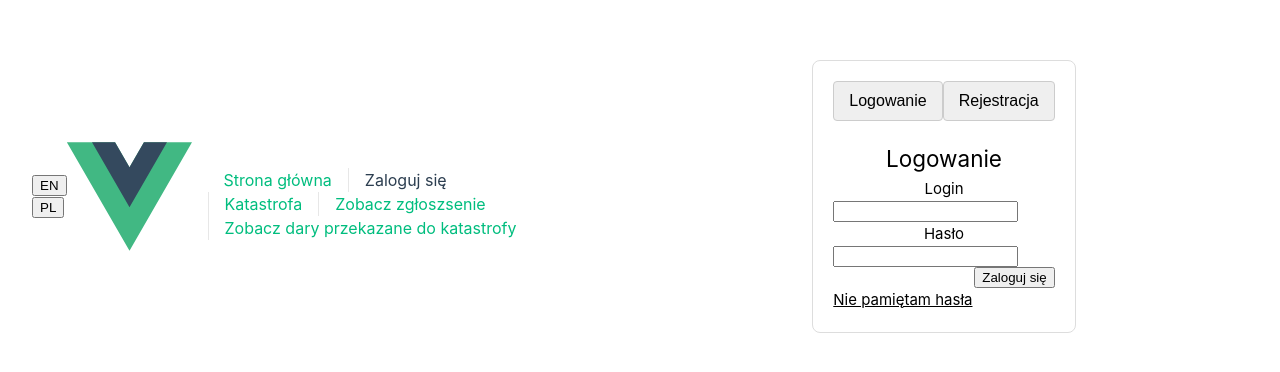
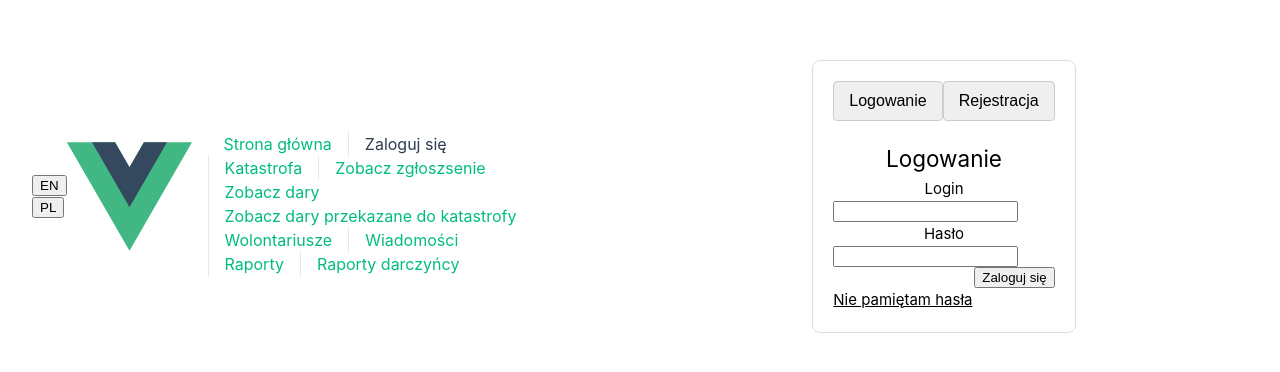
Before and after one commit to Yehor-Kovalenko/EmergencyProjekt_frontend, a Vue app: page /auth in a window 1280 px wide. Shown: the part 204-576 px from the top of the page. Built offline with nearby package versions, Linux system fonts and the light colour scheme.

Commit message:
small fixes

```diff
--- a/src/volounteers.js
+++ b/src/volounteers.js
@@ -14,5 +14,6 @@ const app = createApp(App)
 
 app.config.globalProperties.$http = axios
 
+
 app.use(router)
 app.mount('#app')
--- a/src/volounteers.vue
+++ b/src/volounteers.vue
@@ -27,6 +27,7 @@ const translations = {
     catastrophe: 'Katastrofa',
     message: 'Wiadomości',
     reports: 'Raporty',
+    reports_giver: 'Raporty darczyńcy',
     request: 'Zobacz zgłoszsenie',
     resources: 'Zobacz dary',
     destinationResources: 'Zobacz dary przekazane do katastrofy',
@@ -41,7 +42,8 @@ const translations = {
     login: 'Login',
     catastrophe: 'Catastrophe',
     message: 'Message inbox',
-    reports: "Reports",
+    reports: 'Reports',
+    reports_giver: 'Giver reports',
     request: 'Lookup request',
     resources: 'View my resources',
     destinationResources: 'View resources sent to a catastrophe',
@@ -95,16 +97,16 @@ function logout() {
         <RouterLink to="/map">{{ translations[language].catastrophe }}</RouterLink>
         <RouterLink to="/help-request/lookup">{{ translations[language].request }}</RouterLink>
 
-        <RouterLink v-if="userRole === 'GIVER' || userRole === 'NGO' || userRole === 'OFFICIAL'" :to="`/resource/getByholder/${userId}`">
+        <RouterLink v-if="1===1 || userRole === 'GIVER' || userRole === 'NGO' || userRole === 'OFFICIAL'" :to="`/resource/getByholder/${userId}`">
           {{ translations[language].resources }}
         </RouterLink>
         <RouterLink to="/resource/getBydestination/1">{{ translations[language].destinationResources }}</RouterLink>
-        <RouterLink v-if="userRole === 'NGO'" :to="`/volounteers/${userId}`">
+        <RouterLink v-if="1===1 || userRole === 'NGO'" :to="`/volounteers/${userId}`">
           {{ translations[language].ngo }}
         </RouterLink>
-        <RouterLink to="/messages" v-if="userRole === 'NGO' || userRole === 'OFFICIAL' || userRole === 'VOLUNTEER' || userRole === 'GIVER'">{{ translations[language].message }}</RouterLink>
-        <RouterLink to="/report" v-if="userRole === 'NGO' || userRole === 'OFFICIAL'">{{ translations[language].reports }}</RouterLink>
-        <RouterLink to="/report-giver" v-if="userRole === 'GIVER'">{{ translations[language].reports }}</RouterLink>
+        <RouterLink to="/messages" v-if="1===1 || userRole === 'NGO' || userRole === 'OFFICIAL' || userRole === 'VOLUNTEER' || userRole === 'GIVER'">{{ translations[language].message }}</RouterLink>
+        <RouterLink to="/report" v-if="1===1 || userRole === 'NGO' || userRole === 'OFFICIAL'">{{ translations[language].reports }}</RouterLink>
+        <RouterLink to="/report-giver" v-if="1===1 || userRole === 'GIVER'">{{ translations[language].reports_giver }}</RouterLink>
 
       </nav>
     </div>
```
